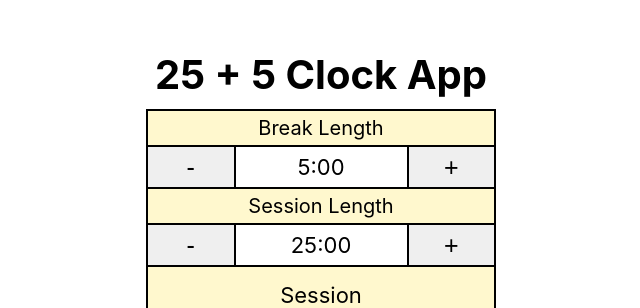
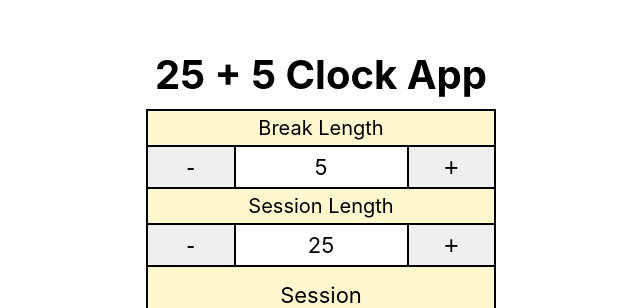
Before and after one commit to FrancisDeea/25_5_clock, a React (Create React App) app: page / in a window 1280 px wide. Shown: the part 140-448 px from the top of the page, without its empty margins (319-959 px from the left). Built offline with nearby package versions, Linux system fonts and the light colour scheme.

Commit message:
feat: add default state: break, session, currentSession; then show them

```diff
--- a/src/App.js
+++ b/src/App.js
@@ -6,7 +6,12 @@ class App extends React.Component {
   constructor(props) {
     super(props);
     this.state = {
-
+      break: 5,
+      session: 25,
+      currentSession: {
+        minute: 25,
+        second: "00"
+      }
     }
   }
 
@@ -16,8 +21,13 @@ class App extends React.Component {
   render() {
     return (
       <div id="app">
-        <components.Set />
-        <components.Timer />
+        <components.Set
+          break={this.state.break}
+          session={this.state.session}
+        />
+        <components.Timer
+          current={this.state.currentSession}
+        />
       </div>
     )
   }
--- a/src/components/Set.js
+++ b/src/components/Set.js
@@ -4,7 +4,7 @@ export const Set = (props) => (
             <span id="break-label">Break Length</span>
             <div class="info-container">
                 <button id="break-decrement" class="btn-left">-</button>
-                <span id="break-length">5:00</span>
+                <span id="break-length">{props.break}</span>
                 <button id="break-increment" class="btn-right">+</button>
             </div>
         </div>
@@ -13,7 +13,7 @@ export const Set = (props) => (
             <span id="session-label">Session Length</span>
             <div class="info-container">
                 <button id="session-decrement" class="btn-left">-</button>
-                <span id="session-length">25:00</span>
+                <span id="session-length">{props.session}</span>
                 <button id="session-increment" class="btn-right">+</button>
             </div>
         </div>
--- a/src/components/Timer.js
+++ b/src/components/Timer.js
@@ -2,7 +2,7 @@ export const Timer = (props) => (
     <div id="timer">
         <div id="session-container">
             <span id="timer-label">Session</span>
-            <span id="timer-left">25:00</span>
+            <span id="timer-left">{`${props.current.minute}:${props.current.second}`}</span>
         </div>
 
         <div id="buttons-container">
```
